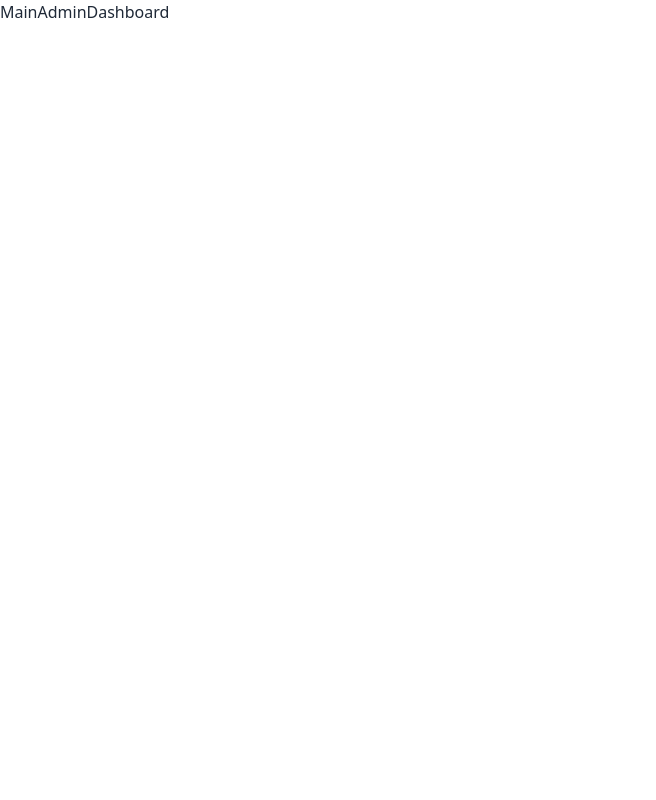
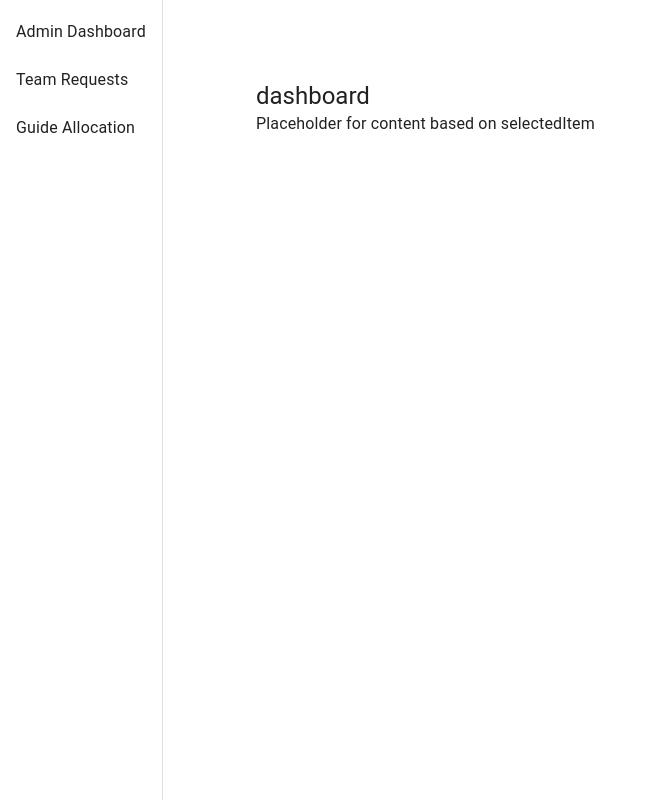
Before and after one commit to sagarchaurasia176/pclmanager, a React (Vite) app in the folder Frontend/: page /admin in a window 1280 px wide. Shown: the whole page, without its empty margins (0-656 px from the left). Built offline with nearby package versions, Linux system fonts and the light colour scheme.

Commit message:
Admin Dashboard added

```diff
--- a/Frontend/package.json
+++ b/Frontend/package.json
@@ -10,6 +10,9 @@
     "preview": "vite preview"
   },
   "dependencies": {
+    "@emotion/react": "^11.11.4",
+    "@emotion/styled": "^11.11.5",
+    "@mui/material": "^5.15.20",
     "react": "^18.2.0",
     "react-dom": "^18.2.0",
     "react-hot-toast": "^2.4.1",
--- a/Frontend/src/App.jsx
+++ b/Frontend/src/App.jsx
@@ -1,20 +1,30 @@
-import { useState } from "react";
+// App.jsx
+
+import React from 'react';
 import "./App.css";
 import LoginAuth from "./auth/LoginAuth";
 import { Routes, Route } from "react-router-dom";
-import MainAdminDashboard from "./Dashboard/Admin/MainAdminDashboard";
 import GuideDashboard from "./Dashboard/Guide/GuideDashboard";
 import StudentDashboard from "./Dashboard/Student/StudentDashboard";
+import { Layout } from "./Dashboard/Admin/Layout"; // Import as named import
+
+function AdminDashboard() {
+  return (
+    <Layout>
+      {/* Include Sidebar and MainComponent here */}
+    </Layout>
+  );
+}
 
 function App() {
   return (
     <>
-    {/* this is the main controller page ,  */}
+      {/* This is the main controller page */}
       <Routes>
-        <Route path="/" element={<LoginAuth />}></Route>
-        <Route path="/admin" element={<MainAdminDashboard />}></Route>
-        <Route path="/guide" element={<GuideDashboard />}></Route>
-        <Route path="/Student" element={<StudentDashboard />}></Route>
+        <Route path="/" element={<LoginAuth />} />
+        <Route path="/admin" element={<AdminDashboard />} />
+        <Route path="/guide" element={<GuideDashboard />} />
+        <Route path="/Student" element={<StudentDashboard />} />
       </Routes>
     </>
   );
--- /dev/null
+++ b/Frontend/src/Dashboard/Admin/Layout.jsx
@@ -0,0 +1,28 @@
+// Layout.jsx
+
+import React from 'react';
+import { CssBaseline, Drawer, Box, Toolbar } from '@mui/material';
+import Sidebar from './Sidebar';
+import MainComponent from './MainComponent';
+
+export function Layout() {
+  return (
+    <Box sx={{ display: 'flex' }}>
+      <CssBaseline />
+      <Drawer variant="permanent" sx={{ width: 240, flexShrink: 0 }}>
+        <Sidebar />
+      </Drawer>
+      <Box
+        component="main"
+        sx={{
+          flexGrow: 1,
+          height: '100vh',
+          overflow: 'auto',
+        }}
+      >
+        <Toolbar />
+        <MainComponent />
+      </Box>
+    </Box>
+  );
+}
--- a/Frontend/src/Dashboard/Admin/MainAdminDashboard.jsx
+++ /dev/null
@@ -1,9 +0,0 @@
-import React from 'react'
-
-const MainAdminDashboard = () => {
-  return (
-    <div>MainAdminDashboard</div>
-  )
-}
-
-export default MainAdminDashboard
--- /dev/null
+++ b/Frontend/src/Dashboard/Admin/MainComponent.jsx
@@ -0,0 +1,22 @@
+import React, { useState } from 'react';
+import { Box, Typography } from '@mui/material';
+
+export function MainComponent() {
+  const [selectedItem, setSelectedItem] = useState('dashboard');
+
+  const handleItemClick = (item) => {
+    setSelectedItem(item);
+  };
+
+  return (
+    <Box sx={{ p: 2 }}>
+      <Typography variant="h5" component="h1">
+        {selectedItem}
+      </Typography>
+
+      <div>Placeholder for content based on selectedItem</div>
+    </Box>
+  );
+}
+
+export default MainComponent;
--- /dev/null
+++ b/Frontend/src/Dashboard/Admin/Sidebar.jsx
@@ -0,0 +1,26 @@
+import React from 'react';
+import { Drawer, List, ListItem, ListItemButton, ListItemText } from "@mui/material"; // Added ListItemButton import
+
+export function Sidebar() {
+  return (
+    <List>
+      <ListItem key="dashboard" disablePadding>
+        <ListItemButton>
+          <ListItemText primary="Admin Dashboard" />
+        </ListItemButton>
+      </ListItem>
+      <ListItem key="Treq" disablePadding>
+        <ListItemButton>
+          <ListItemText primary="Team Requests" />
+        </ListItemButton>
+      </ListItem>
+      <ListItem key="GuideAllo" disablePadding>
+        <ListItemButton>
+          <ListItemText primary="Guide Allocation" />
+        </ListItemButton>
+      </ListItem>
+    </List>
+  );
+}
+
+export default Sidebar;
```
Also changed, not shown: 2 other files (tests, documents, lock files or other folders).
